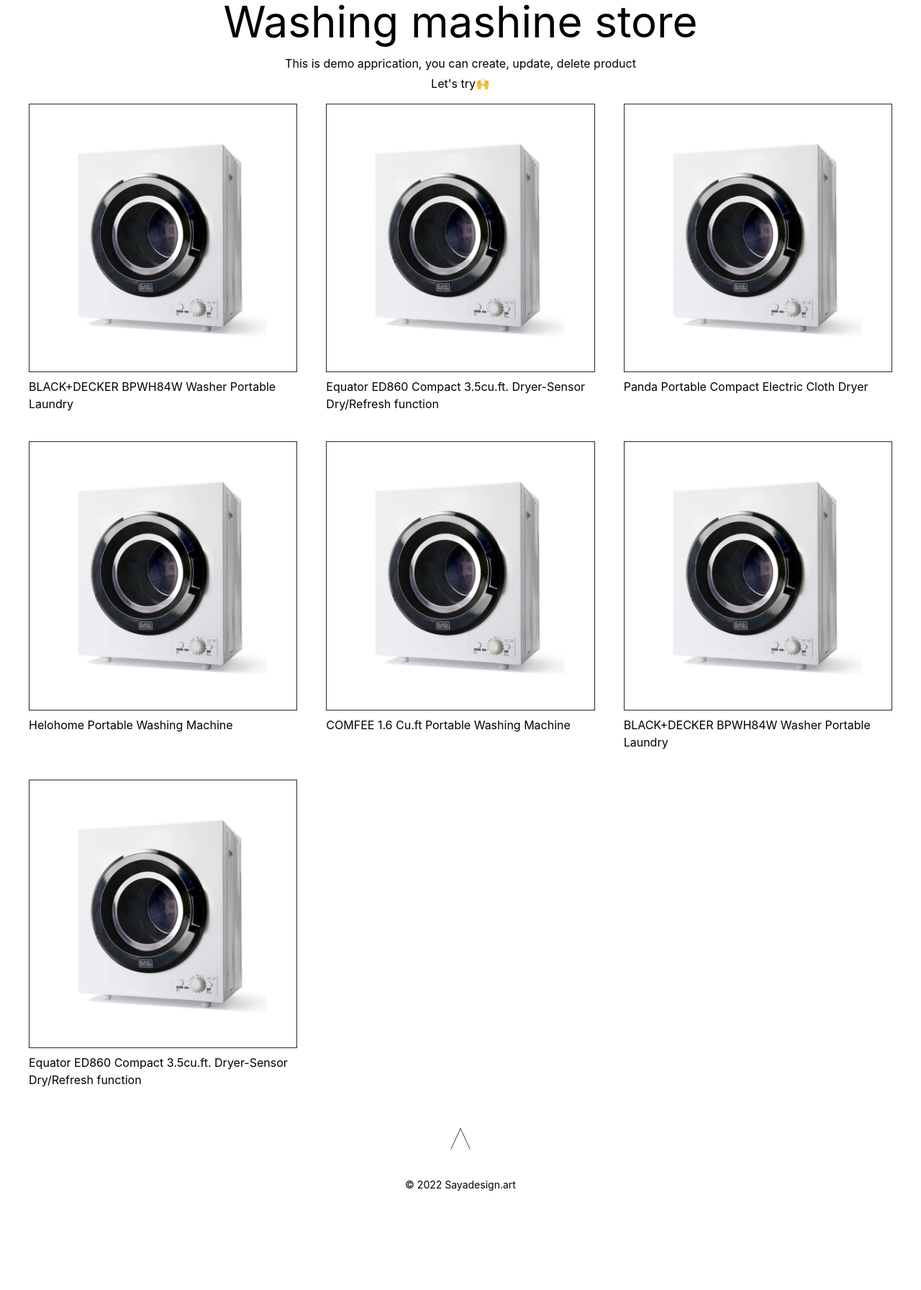
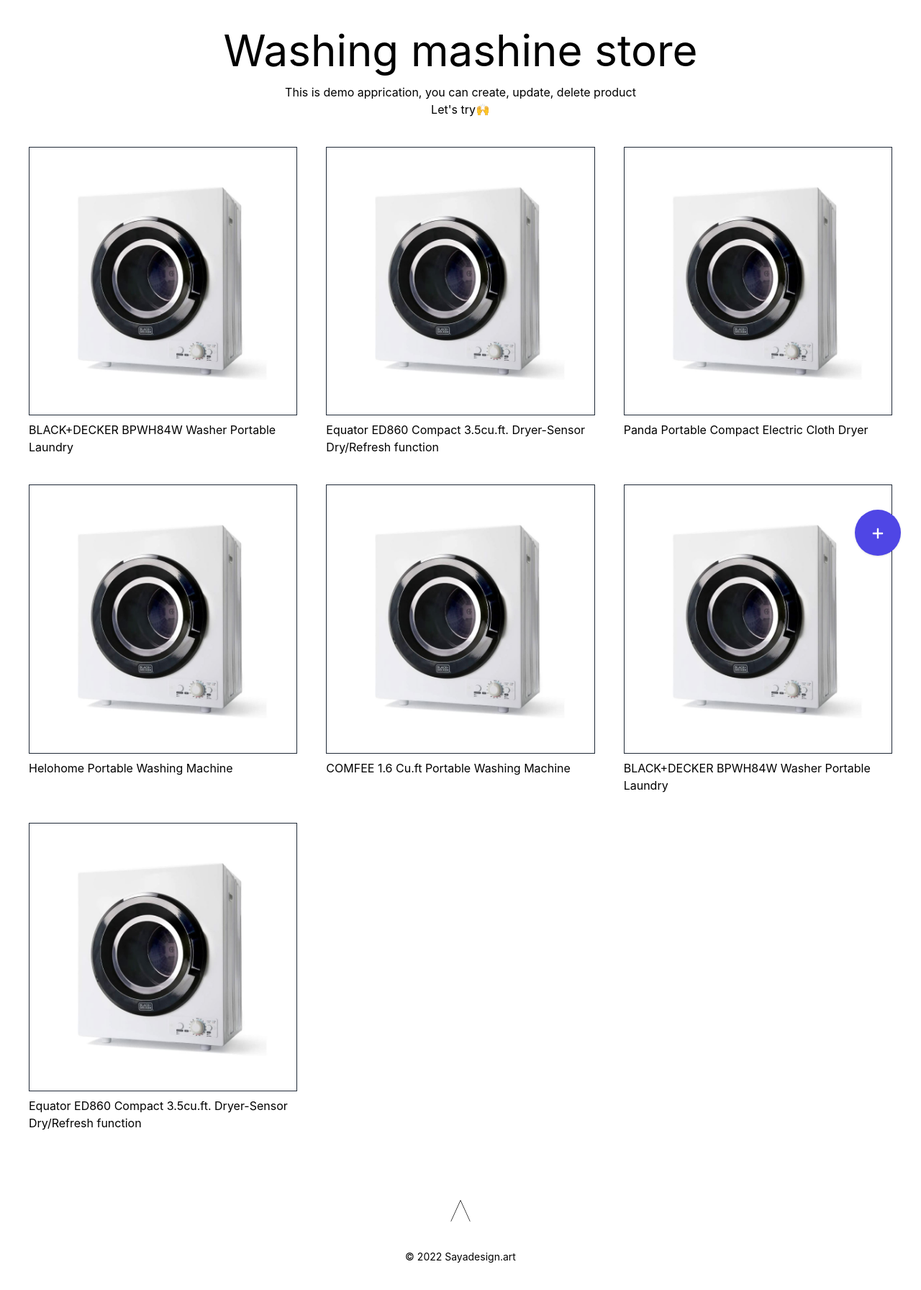
Before and after one commit to sycherry/StoreAppReact, a Next.js app: page / in a window 1280 px wide. Shown: the top 1792 px of the page at 72% size. Before the commit the page ends 1712 px from the top, so only its background shows below. Built offline with nearby package versions, Linux system fonts and the light colour scheme.

Commit message:
added floating action button

```diff
--- a/components/layout.tsx
+++ b/components/layout.tsx
@@ -2,6 +2,7 @@ import React from 'react';
 import Link from 'next/link';
 import ScrollToTop from './scroll-to-top'
 import Head from 'next/head'
+import FloationgActionButton from './floationg-action-button'
 
 export default function Layout({ children }) {
     return (
@@ -11,28 +12,40 @@ export default function Layout({ children }) {
                 <meta name="description" content="Generated by create next app" />
                 <link rel="icon" href="/favicon.ico" />
             </Head>
-            <header className="max-w-screen-xl mx-auto px-6 md:px-8 lg:px-10 text-center mb-4">
-                <h1 className="
+
+            {/* <div className="relative"> */}
+            <header className="max-w-screen-xl mx-auto px-6 md:px-8 lg:px-10 text-center my-10">
+                <Link className="cursor-pointer" href={`/`}>
+                    <h1 className="
                 text-4xl
                 md:text-5xl
                 lg:text-6xl
                 mb-4">Washing mashine store</h1>
-                <p className="mb-1">This is demo apprication, you can create, update, delete product</p>
-                <p>Let&apos;s try🙌</p>
+                </Link>
+                <p className="mb-1">This is demo apprication,
+                    you can create, update, delete product
+                    <span className="md:block">Let&apos;s try🙌</span>
+                </p>
             </header>
 
             <main>
                 <article className="max-w-screen-xl mx-auto px-6 md:px-8 lg:px-10">
                     {children}
                 </article>
+
+                {/* <div className="fixed right-20 buttom-20"> */}
+                <FloationgActionButton />{/* </div> */}
             </main>
 
-            <footer className="mb-6 md:mb-8 lg:mb-10 text-center">
+            <footer className="mt-10 mb-6 md:mb-8 lg:mb-10 text-center">
                 <ScrollToTop />
                 <p className="text-sm">
                     &copy; 2022 <Link className="hover:underline" href={`/`}>Sayadesign.art</Link>
                 </p>
             </footer>
+
+
+           {/*  </div> */}
         </div>
     );
 }
```
